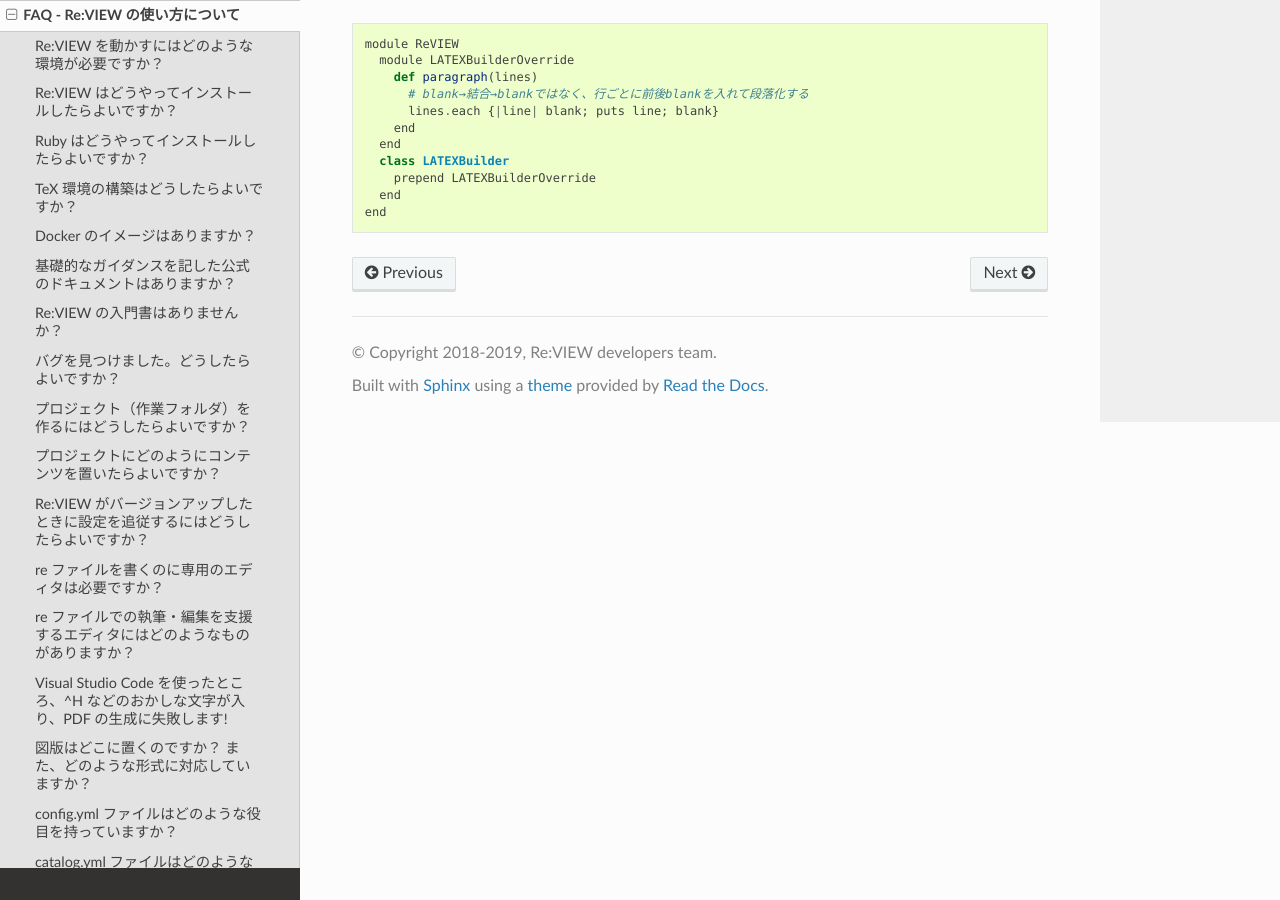
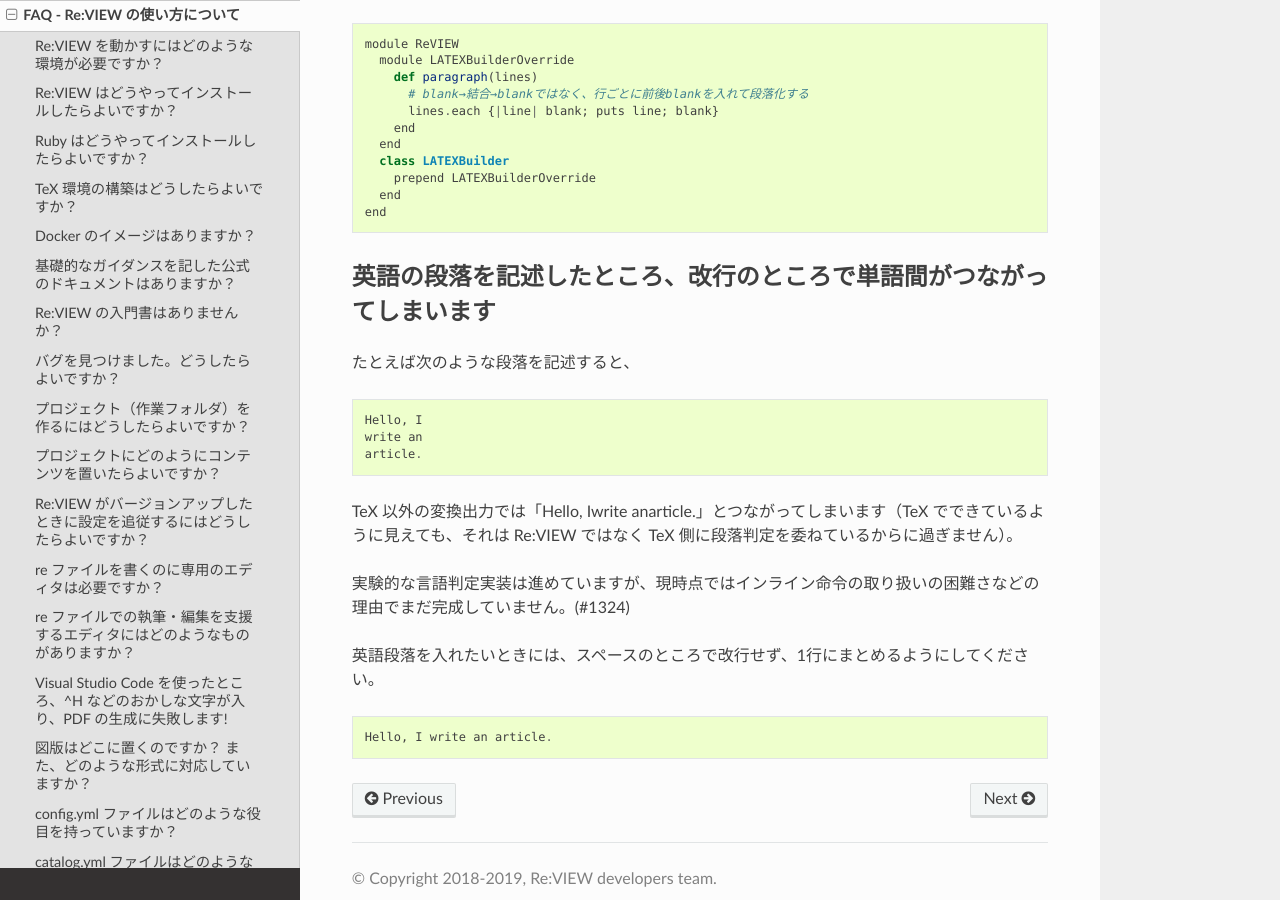
Before and after one commit to reviewml/reviewknowledge-ja, a Sphinx documentation site: the page built from docs/faq/faq-usage.md, in a window 1280 px wide and 900 px high, scrolled down 14245 px. Built offline with Sphinx 7.4.7 and the Read the Docs theme 2.0.0, drawn with Linux system fonts in a browser that asks for light colours.

Commit message:
段落、サポートポリシー

````diff
--- a/docs/faq/faq-usage.md
+++ b/docs/faq/faq-usage.md
@@ -515,3 +515,23 @@
   end
 end
 ```
+
+## 英語の段落を記述したところ、改行のところで単語間がつながってしまいます
+
+たとえば次のような段落を記述すると、
+
+```
+Hello, I
+write an
+article.
+```
+
+TeX 以外の変換出力では「Hello, Iwrite anarticle.」とつながってしまいます（TeX でできているように見えても、それは Re:VIEW ではなく TeX 側に段落判定を委ねているからに過ぎません）。
+
+実験的な言語判定実装は進めていますが、現時点ではインライン命令の取り扱いの困難さなどの理由でまだ完成していません。(#1324)
+
+英語段落を入れたいときには、スペースのところで改行せず、1行にまとめるようにしてください。
+
+```
+Hello, I write an article.
+```
````
Also changed, not shown: docs/faq/faq-trivial.md (+6 -1 lines), docs/latex/tex-tombow.md (+1 -1 lines).
